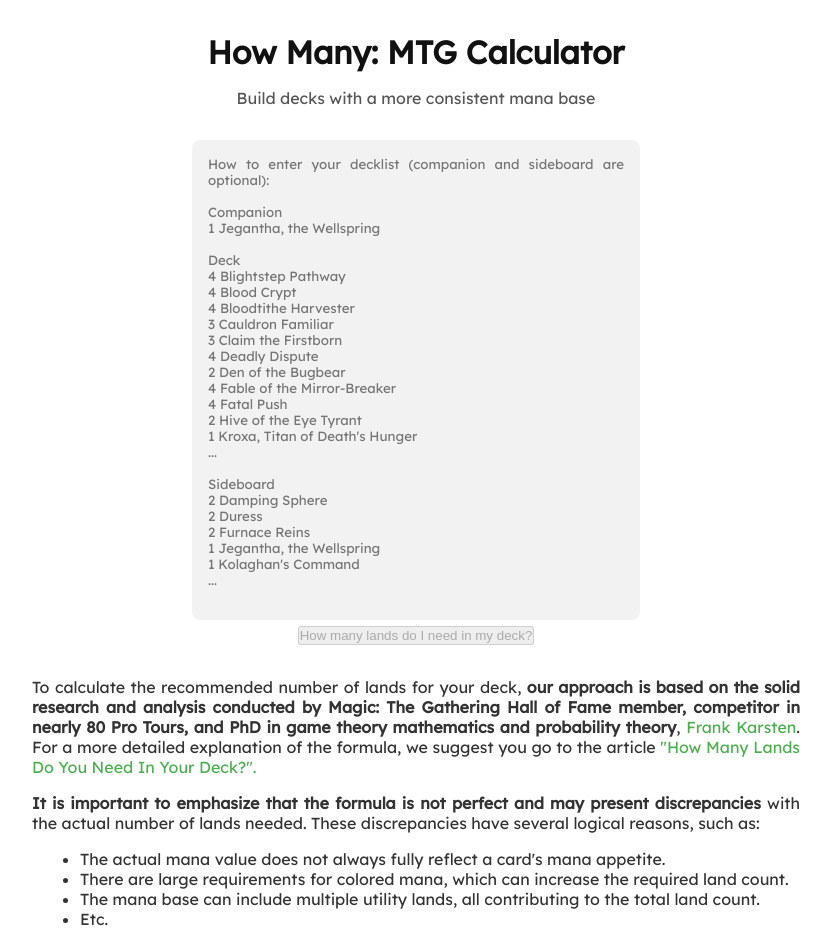
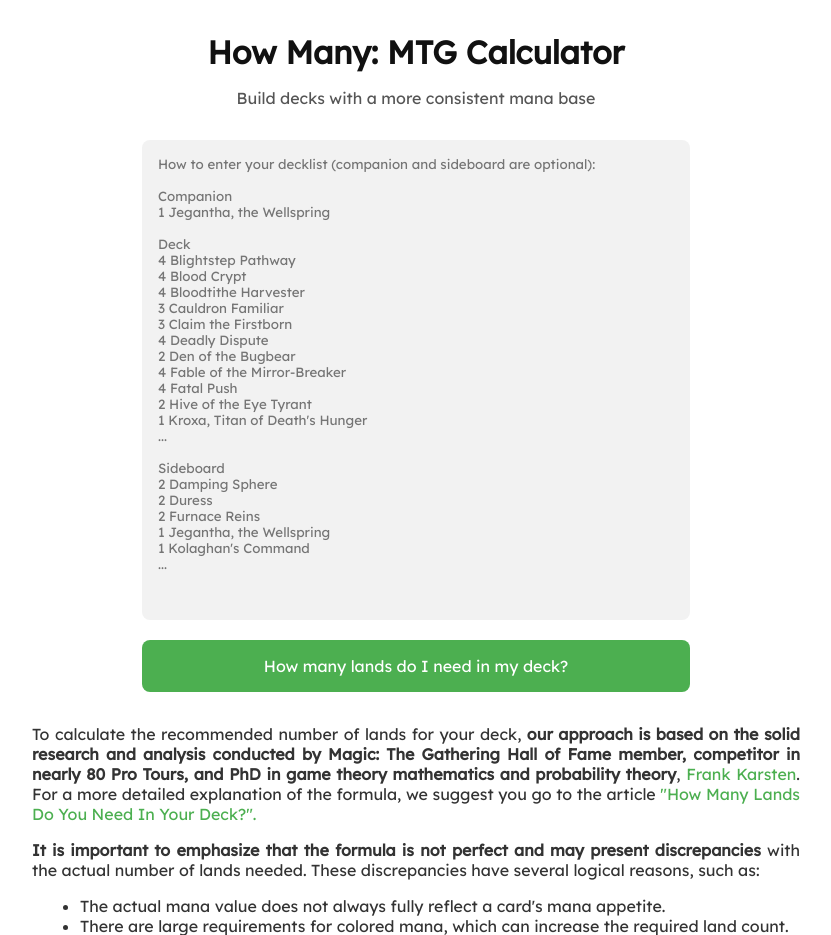
Before and after one commit to raulin0/how-many, a Django app: page / in a window 1280 px wide. Shown: the part 56-991 px from the top of the page, without its empty margins (224-1055 px from the left). Run offline with Django 4.2, Linux system fonts and the light colour scheme.

Commit message:
style: adjust the existing css to the new nomenclature of the elements. input for button and ids created

```diff
--- a/lands/static/lands/css/lands.css
+++ b/lands/static/lands/css/lands.css
@@ -106,10 +106,9 @@
   box-sizing: border-box;
   border-radius: 0.5rem;
   resize: none;
-  touch-action: manipulation;
 }
 
-.form-container input[type="submit"]{
+.form-container button[type="submit"]{
   font-family: 'lexend', Arial, sans-serif;
   background-color: var(--primary-color);
   color: var(--secundary-color);
@@ -122,7 +121,7 @@
   border-radius: 0.5rem;
 }
 
-.form-container input[type="submit"]:hover{
+.form-container button[type="submit"]:hover{
   color: var(--subtitle-color);
   background-color: var(--fill-color);
 }
```
